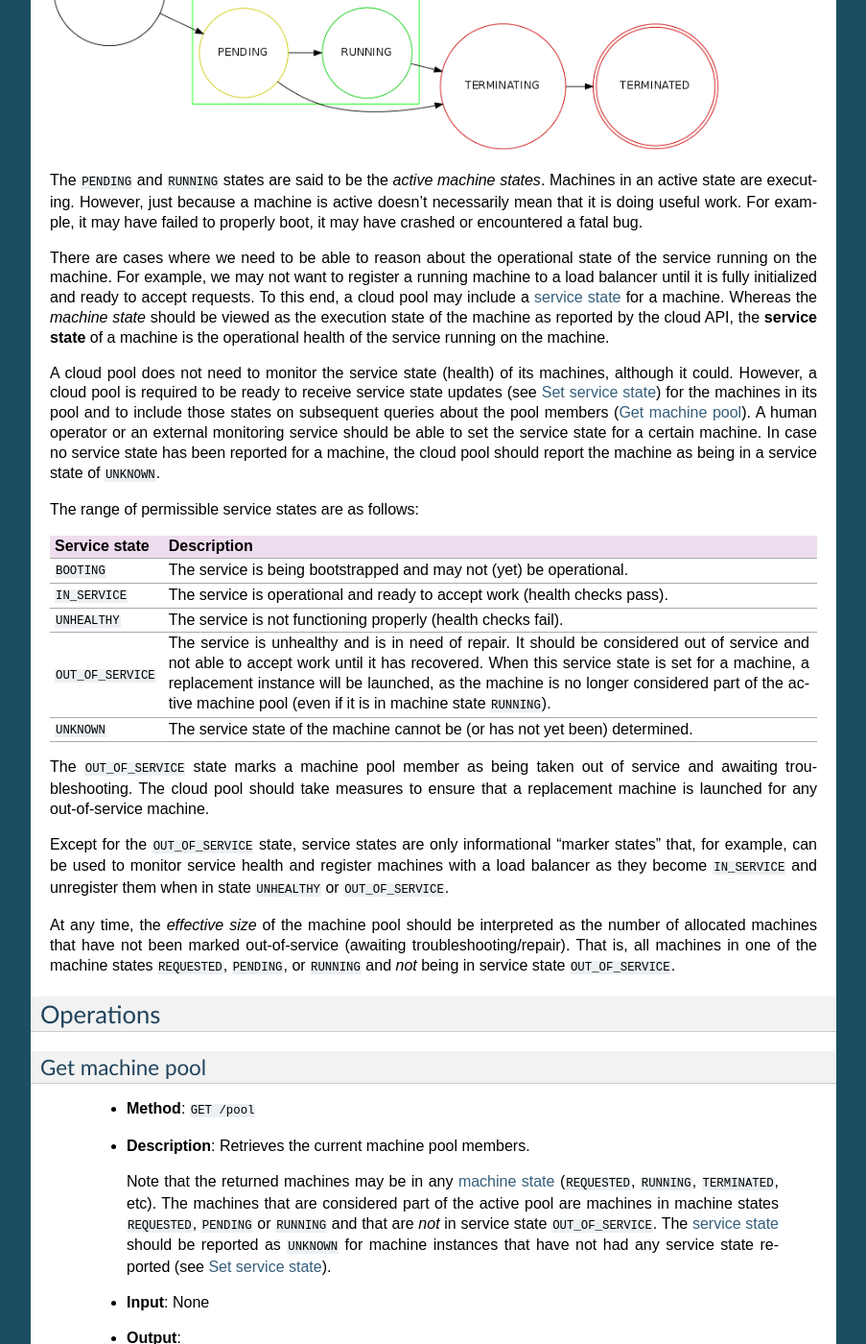
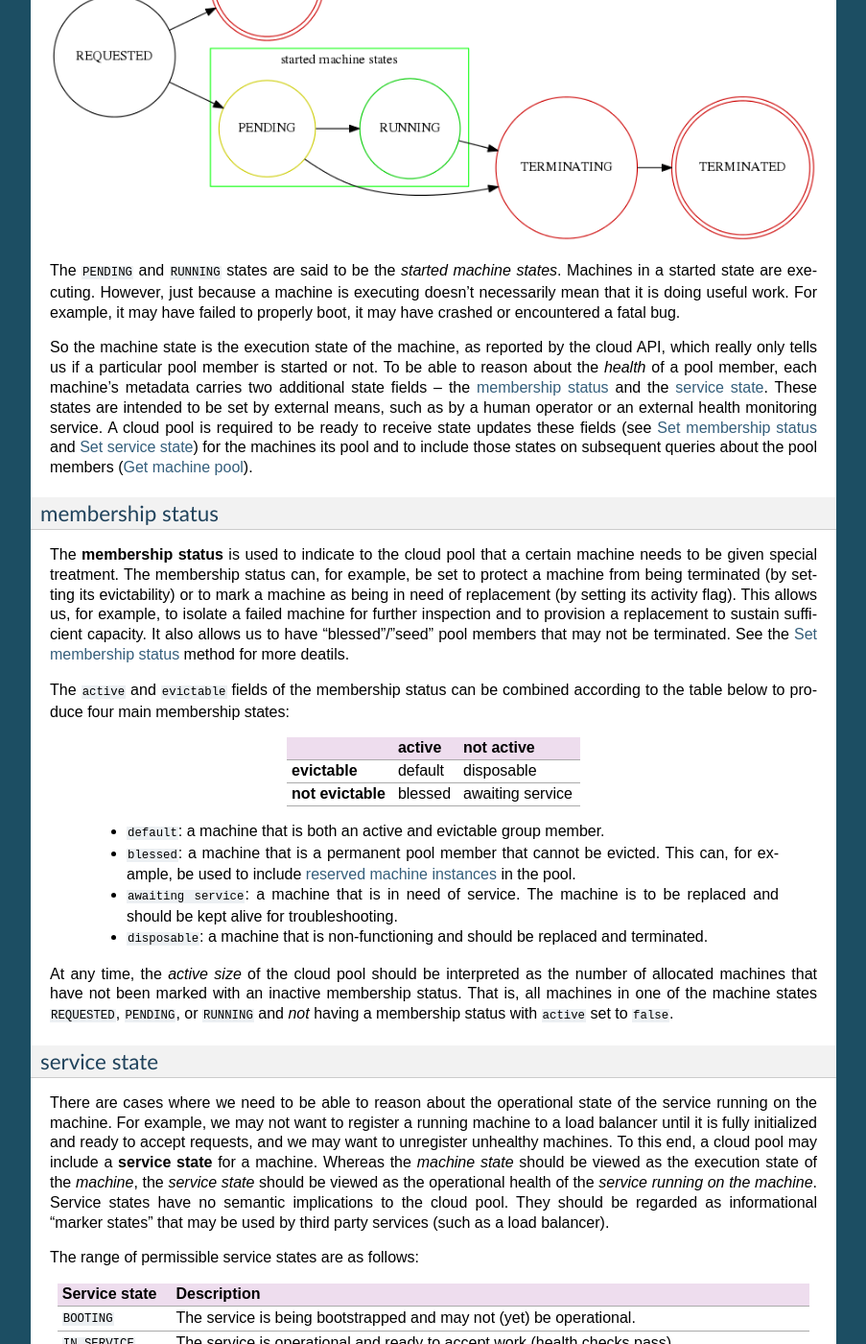
Before and after one commit to elastisys/cloudpool.restapi, a Sphinx documentation site: the page built from docs/api.rst, in a window 1280 px wide and 1400 px high, scrolled down 1019 px. Shown: the whole window at 96% size, without its empty margins (198-1101 px from the left). Built offline with Sphinx 7.4.7, drawn with Linux system fonts in a browser that asks for light colours; some of the changed text lies outside the part shown.

Commit message:
updated to version 3.0.0 of api

```diff
--- a/docs/api.rst
+++ b/docs/api.rst
@@ -66,29 +70,87 @@ The diagram below illustrates the state transitions that describe the lifecycle
 a machine.
 
 .. image:: images/machinestates.png
-  :width: 700px
+  :width: 800px
 
-The ``PENDING`` and ``RUNNING`` states are said to be the *active machine
-states*. Machines in an active state are executing. However, just because a machine
-is active doesn't necessarily mean that it is doing useful work. For example, it may
+The ``PENDING`` and ``RUNNING`` states are said to be the *started machine
+states*. Machines in a started state are executing. However, just because a machine
+is executing doesn't necessarily mean that it is doing useful work. For example, it may
 have failed to properly boot, it may have crashed or encountered a fatal bug.
 
+So the machine state is the execution state of the machine, as reported by the cloud
+API, which really only tells us if a particular pool member is started or not.
+To be able to reason about the *health* of a pool member, each machine's metadata
+carries two additional state fields -- the :ref:`membership_status` and the :ref:`service_state`.
+These states are intended to be set by external means, such as by a human operator
+or an external health monitoring service. A cloud pool is required to be ready to receive
+state updates these fields (see :ref:`set_membership_status` and :ref:`set_service_state`)
+for the machines its pool and to include those states on subsequent queries about
+the pool members (:ref:`get_machine_pool`).
+
+
+.. _membership_status:
+
+membership status
+*****************
+The **membership status** is used to indicate to the cloud pool that a certain
+machine needs to be given special treatment. The membership status can, for
+example, be set to protect a machine from being terminated (by setting its
+evictability) or to mark a machine as being in need of replacement (by setting
+its activity flag). This allows us, for example, to isolate a failed machine for
+further inspection and to provision a replacement to sustain sufficient capacity.
+It also allows us to have "blessed"/"seed" pool members that may not be
+terminated. See the :ref:`set_membership_status` method for more deatils.
+
+The ``active`` and ``evictable`` fields of the membership status can be combined
+according to the table below to produce four main membership states:
+
+
++-------------------+------------+------------------+
+|                   | **active** | **not active**   |
++===================+============+==================+
+| **evictable**     | default    | disposable       |
++-------------------+------------+------------------+
+| **not evictable** | blessed    | awaiting service |
++-------------------+------------+------------------+
+
+
+
+  - ``default``: a machine that is both an active and evictable group member.
+
+  - ``blessed``: a machine that is a permanent pool member that cannot be
+    evicted. This can, for example, be used to include `reserved machine
+    instances <http://aws.amazon.com/ec2/purchasing-options/reserved-instances/>`_
+    in the pool.
+
+  - ``awaiting service``: a machine that is in need of service. The machine
+    is to be replaced and should be kept alive for troubleshooting.
+
+  - ``disposable``: a machine that is non-functioning and should be replaced
+    and terminated.
+
+
+At any time, the *active size* of the cloud pool should be interpreted as the
+number of allocated machines that have not been marked with an inactive membership
+status. That is, all machines in one of the machine states ``REQUESTED``, ``PENDING``,
+or ``RUNNING`` and *not* having a membership status with ``active`` set to ``false``.
+
+
+
+
+.. _service_state:
+
+service state
+*************
 There are cases where we need to be able to reason about the operational state of
 the service running on the machine. For example, we may not want to register a running
-machine to a load balancer until it is fully initialized and ready to accept requests.
-To this end, a cloud pool may include a :ref:`service state <service_state_table>`
-for a machine. Whereas the `machine state` should be viewed  as the execution
-state of the machine as reported by the cloud API, the **service state** of a machine
-is the operational health of the service running on the machine.
-
-A cloud pool does not need to monitor the service state (health) of its machines,
-although it could. However, a cloud pool is required to be ready to receive
-service state updates (see :ref:`set_service_state`) for the machines in its pool
-and to include those states on subsequent queries about the pool members
-(:ref:`get_machine_pool`). A human operator or an external monitoring service should
-be able to set the service state for a certain machine. In case no service state
-has been reported for a machine, the cloud pool should report the machine as being
-in a service state of ``UNKNOWN``.
+machine to a load balancer until it is fully initialized and ready to accept requests, and
+we may want to unregister unhealthy machines. To this end, a cloud pool may include
+a **service state** for a machine. Whereas the *machine state*
+should be viewed  as the execution state of the *machine*,
+the *service state* should be viewed as the operational health of the
+*service running on the machine*. Service states have no semantic implications to the
+cloud pool. They should be regarded as informational "marker states" that may be used
+by third party services (such as a load balancer).
 
 The range of permissible service states are as follows:
 
@@ -104,31 +166,14 @@ The range of permissible service states are as follows:
 +---------------------+---------------------------------------------------------------------+
 | ``UNHEALTHY``       | The service is not functioning properly (health checks fail).       |
 +---------------------+---------------------------------------------------------------------+
-| ``OUT_OF_SERVICE``  | The service is unhealthy and is in need of repair. It should be     |
-|                     | considered out of service and not able to accept work until it      |
-|                     | has recovered. When this service state is set for a machine, a      |
-|                     | replacement instance will be launched, as the machine is no         |
-|                     | longer considered part of the active machine pool (even if it is    |
-|                     | in machine state ``RUNNING``).                                      |
+| ``OUT_OF_SERVICE``  | The service is unhealthy and has been taken out of service for      |
+|                     | troubleshooting and/or repair.                                      |
 +---------------------+---------------------------------------------------------------------+
 | ``UNKNOWN``         | The service state of the machine cannot be (or has not yet been)    |
 |                     | determined.                                                         |
 +---------------------+---------------------------------------------------------------------+
 
-The ``OUT_OF_SERVICE`` state marks a machine pool member as being taken out of service
-and awaiting troubleshooting. The cloud pool should take measures to ensure that
-a replacement machine is launched for any out-of-service machine.
-
-Except for the ``OUT_OF_SERVICE`` state, service states are only informational
-"marker states" that, for example, can be used to monitor service health and
-register machines with a load balancer as they become ``IN_SERVICE`` and unregister
-them when in state ``UNHEALTHY`` or ``OUT_OF_SERVICE``.
-
-At any time, the *effective size* of the machine pool should be interpreted as the
-number of allocated machines that have not been marked out-of-service (awaiting
-troubleshooting/repair). That is, all machines in one of the machine states
-``REQUESTED``, ``PENDING``, or ``RUNNING`` and *not* being in service state
-``OUT_OF_SERVICE``.
+See the :ref:`set_service_state` method for more deatils.
 
 
 
@@ -145,12 +190,23 @@ Get machine pool
   - **Method**: ``GET /pool``
   - **Description**: Retrieves the current machine pool members.
 
-    Note that the returned machines may be in any :ref:`machine state <machine_state_table>`
-    (``REQUESTED``, ``RUNNING``, ``TERMINATED``, etc). The machines that are considered part of
-    the active pool are machines in machine states ``REQUESTED``, ``PENDING`` or
-    ``RUNNING`` and that are *not* in service state ``OUT_OF_SERVICE``. The
-    :ref:`service state <service_state_table>` should be reported as ``UNKNOWN`` for machine instances that have
-    not had any service state reported (see :ref:`set_service_state`).
+    Note that the returned machines may be in any :ref:`machine_state`
+    (``REQUESTED``, ``RUNNING``, ``TERMINATED``, etc).
+
+    The :ref:`membership_status` of a started machine determines if
+    it is to be considered an active member of the pool.The *active size*
+    of the machine pool should be interpreted as the number of allocated
+    machines (in any of the non-terminal machine states ``REQUESTED``,
+    ``PENDING`` or ``RUNNING`` that have not been marked with an inactive
+    :ref:`membership_status`.
+
+    The :ref:`service_state` should be set to ``UNKNOWN`` for all machine instances
+    for which no service state has been reported (see :ref:`set_service_state`).
+
+    Similarly, the :ref:`membership_status` should be set to the default
+    (active, evictable) status for all machine instances for which no membership
+    status has been reported (see :ref:`set_membership_status`).
+
   - **Input**: None
   - **Output**:
       - On success: HTTP response code 200 with a :ref:`machine_pool_message`
@@ -218,18 +274,43 @@ Terminate machine
 
 
 
+.. _set_membership_status:
+
+Set membership status
+*********************
+
+  - **Method**: ``POST /pool/<machineId>/membershipStatus``
+  - **Description**:  Sets the :ref:`membership_status` of a given pool member.
+
+    The membership status for a machine can be set to protect the machine
+    from being terminated (by setting its evictability status) and/or to mark
+    a machine as being in need of replacement by flagging it as an inactive
+    pool member.
+
+    The specific mechanism to mark group members, which may depend on the
+    features offered by the particular cloud API, is left to the
+    implementation but could, for example, make use of tags.
+  - **Input**: A :ref:`set_membership_status_message`.
+  - **Output**:
+      - On success: HTTP response code 200 without message content.
+      - On error:
+          - on illegal input: code 400 with an :ref:`error_response_message`
+          - if the machine is not a pool member: code 404 with an :ref:`error_response_message`
+          - otherwise: HTTP response code 500 with an :ref:`error_response_message`
+
+
 .. _set_service_state:
 
 Set service state
 *****************
 
   - **Method**: ``POST /pool/<machineId>/serviceState``
-  - **Description**:  Sets the service state of a machine pool member with
-    id ``<machineId>``. Setting the service state has no side-effects, unless
-    the service state is set to ``OUT_OF_SERVICE``, in which case a replacement
-    machine will (eventually) be launched since out-of-service machines are not
-    considered effective members of the pool. An out-of-service machine can later
-    be taken back into service by another call to this method to re-set its service state.
+  - **Description**: Sets the :ref:`service_state` of a given machine pool member.
+
+    Setting the service state does not have any functional implications on the pool
+    member, but should be seen as way to supply operational information about
+    the service running on the machine to third-party services (such as load
+    balancers).
 
     The specific mechanism to mark group
     members, which may depend on the features offered by the particular cloud
@@ -354,6 +435,7 @@ Here, every ``<machine>`` is also a json document with the following structure:
   {
     "id": <string>,
     "machineState": <machine state>,
+    "membershipStatus": {"active": bool, "evictable": bool},
     "serviceState": <service state>,
     "launchtime": <iso-8601 datetime>,
     "publicIps": [<ip-address>, ...],
@@ -364,11 +446,10 @@ Here, every ``<machine>`` is also a json document with the following structure:
 The attributes are to be interpreted as follows:
 
   * ``id``: The identifier of the machine.
-  * ``machineState``: The execution state of the machine. See the
-    :ref:`machine state table <machine_state_table>` for the range of possible values.
+  * ``machineState``: The execution state of the machine. See the section on :ref:`machine_state`.
+  * ``membershipStatus``: The :ref:`membership_status` of the machine.
   * ``serviceState``: The operational state of the service running on the machine.
-    See the :ref:`service state table <service_state_table>` for the range of
-    possible values.
+    See the section on :ref:`service_state`.
   * ``launchtime``: The launch time of the machine if it has been launched. If the machine
     is in a state where it hasn't been launched yet (``REQUESTED`` state) this attribute
     may be left out or set to ``null``.
@@ -389,6 +470,7 @@ Below is a sample machine pool document: ::
       {
         "id": "i-123456",
         "machineState": "RUNNING",
+        "membershipStatus": {"active": true, "evictable": true},
         "serviceState": "IN_SERVICE",
         "launchtime": "2013-11-07T14:50:00.000Z",
         "publicIps": ["54.211.230.169"],
@@ -400,6 +482,7 @@ Below is a sample machine pool document: ::
       {
         "id": "i-123457",
         "machineState": "PENDING",
+        "membershipStatus": {"active": true, "evictable": true},
         "serviceState": "BOOTING",
         "launchtime": "2013-11-07T13:49:50.000Z",
         "publicIps": [],
@@ -423,7 +506,7 @@ Pool size message
 | Description  | Carries information about the pool size, both                                         |
 |              | desired and actual size.                                                              |
 +--------------+---------------------------------------------------------------------------------------+
-| Schema       | ``{ "desiredSize": <number>, "allocated": <number>, "outOfService": <number> }``      |
+| Schema       | ``{ "desiredSize": <number>, "allocated": <number>, "active": <number> }``            |
 +--------------+---------------------------------------------------------------------------------------+
 
 The attributes are to be interpreted as follows:
@@ -431,12 +514,11 @@ The attributes are to be interpreted as follows:
   * ``desiredSize``: The last desired size set for the machine pool (see :ref:`set_desired_size`).
   * ``allocated``: The number of allocated machines in the pool (in one of
     machine states ``REQUESTED``, ``PENDING``, ``RUNNING``)
-  * ``outOfService``: The number of machines in the pool that are marked with
-    a ``OUT_OF_SERVICE`` service state.
+  * ``active``: The number of machines in the pool with an ``active`` :ref:`membership_status`.
 
 Example: ::
 
-   { "desiredSize": 3, "allocated": 4, "outOfService": 1 }
+   { "desiredSize": 3, "allocated": 4, "active": 3 }
 
 
 
@@ -490,6 +572,36 @@ Example where a replacement machine is desired: ::
 
 
 
+.. _set_membership_status_message:
+
+Set membership status message
+*****************************
+
++--------------+-----------------------------------------------------------------+
+| Description  | Specifies the membership status for a machine.                  |
++--------------+-----------------------------------------------------------------+
+| Schema       | ``{ "membershipStatus": {"active": bool, "evictable": bool} }`` |
++--------------+-----------------------------------------------------------------+
+
+The attributes are to be interpreted as follows:
+
+  * ``active``: Indicates if this is an active (working) pool member. A ``true``
+    value indicates that this machine is a functioning pool member. A
+    ``false`` value indicates that a replacement machine needs to be launched
+    for this pool member.
+  * ``evictable``: Indicates if this machine is a blessed member of the
+    machine pool. That is, if this field is ``true``, the cloud pool may not
+    select this machine for termination when pool needs to be scaled in.
+
+Example of a membership status for a broken machine that needs a replacement
+(``active`` == ``false``), but is to be kept around in the pool for troubleshooting
+(``evictable`` == ``false``): ::
+
+   { "membershipStatus": {"active": false, "evictable": false} }
+
+
+
+
 .. _set_service_state_message:
 
 Set service state message
--- a/docs/conf.py
+++ b/docs/conf.py
@@ -51,9 +51,9 @@ copyright = u'2014, Elastisys AB'
 # built documents.
 #
 # The short X.Y version.
-version = '2.0.0'
+version = '3.0.0'
 # The full version, including alpha/beta/rc tags.
-release = '2.0.0'
+release = '3.0.0'
 
 # The language for content autogenerated by Sphinx. Refer to documentation
 # for a list of supported languages.
--- a/docs/index.rst
+++ b/docs/index.rst
@@ -1,7 +1,7 @@
-elastisys:scale cloud pool REST API documentation (version 2.0)
+elastisys:scale cloud pool REST API documentation (version 3.0)
 ===============================================================
 
-This documentation covers version 2.0 of the REST API that all
+This documentation covers version 3.0 of the REST API that all
 `elastisys:scale <http://elastisys.com/scale>`_ cloud pool endpoints
 are required to publish.
 
```
Also changed, not shown: other parts of docs/api.rst (+4 -0 lines), docs/images/machinestates.png.
